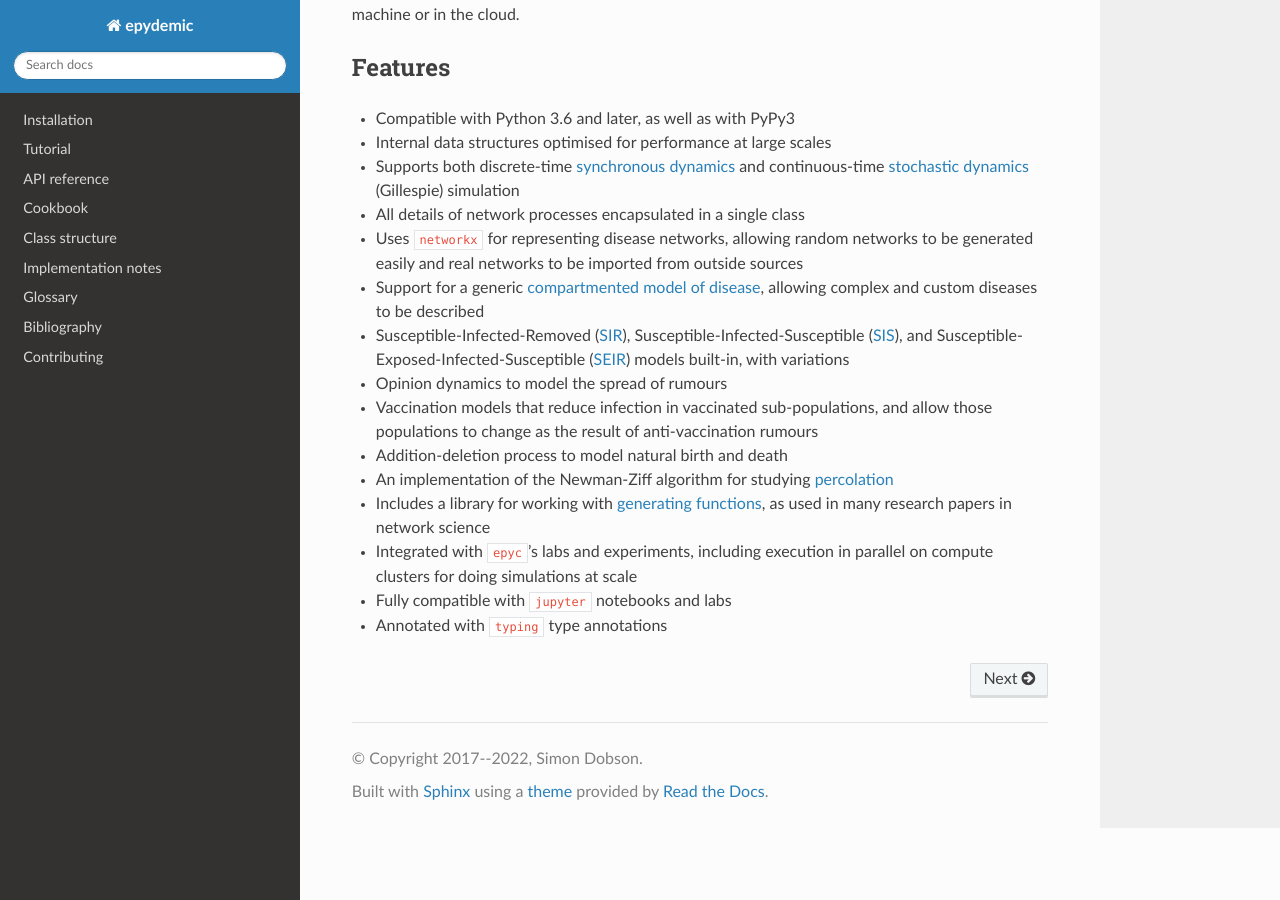
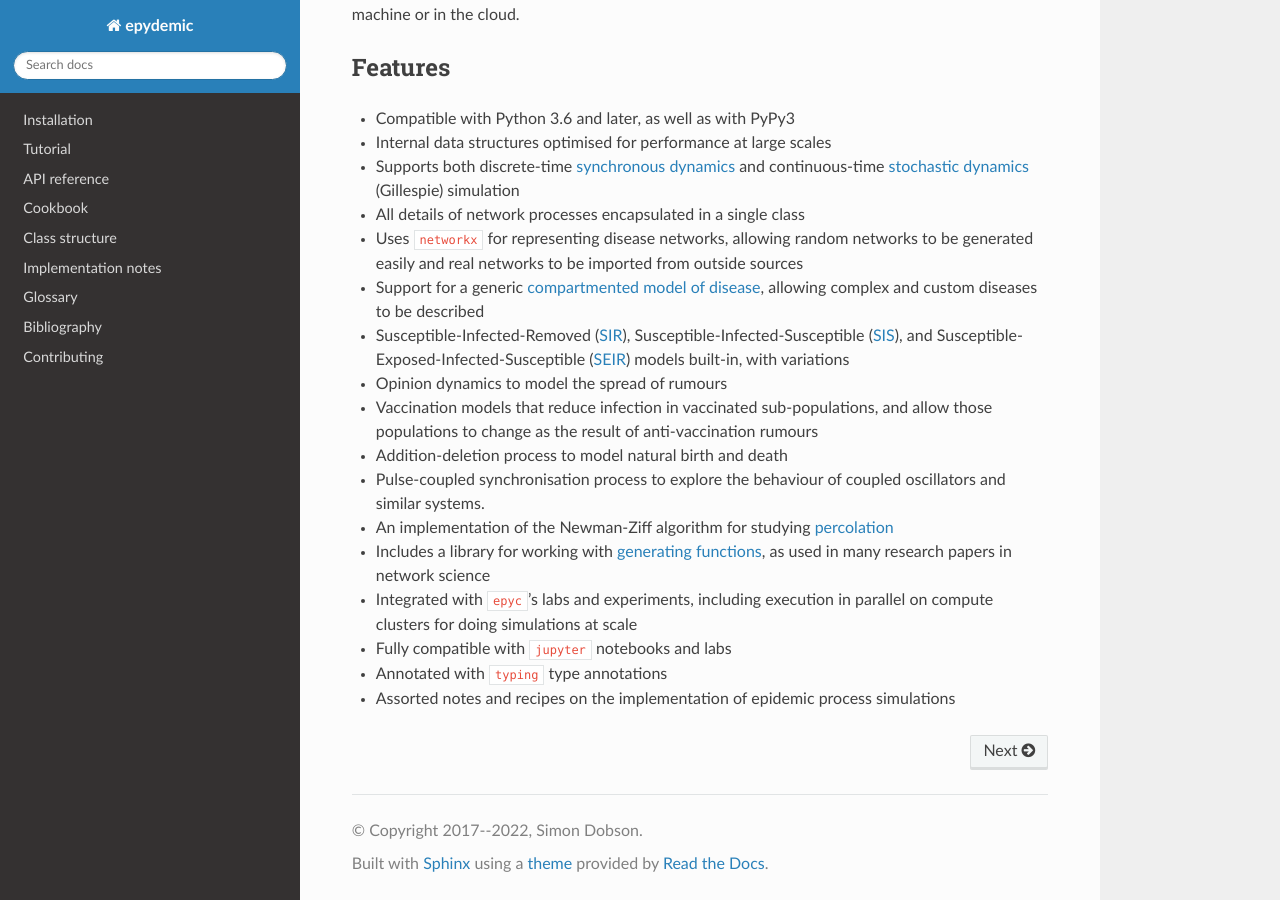
Before and after one commit to simoninireland/epydemic, a Sphinx documentation site: the page built from doc/index.rst, in a window 1280 px wide and 900 px high, scrolled down 1038 px. Built offline with Sphinx 7.4.7 and the Read the Docs theme 2.0.0, drawn with Linux system fonts in a browser that asks for light colours.

Commit message:
Added a couple more features

```diff
--- a/doc/index.rst
+++ b/doc/index.rst
@@ -60,48 +60,54 @@ on a single machine or in the cloud.
 Features
 --------
 
-* Compatible with Python 3.6 and later, as well as with PyPy3
+- Compatible with Python 3.6 and later, as well as with PyPy3
 
-* Internal data structures optimised for performance at large scales
+- Internal data structures optimised for performance at large scales
 
-* Supports both discrete-time :term:`synchronous dynamics` and
+- Supports both discrete-time :term:`synchronous dynamics` and
   continuous-time :term:`stochastic dynamics` (Gillespie) simulation
 
-* All details of network processes encapsulated in a single class
+- All details of network processes encapsulated in a single class
 
-* Uses ``networkx`` for representing disease networks, allowing random
+- Uses ``networkx`` for representing disease networks, allowing random
   networks to be generated easily and real networks to be imported
   from outside sources
 
-* Support for a generic :term:`compartmented model of disease`,
+- Support for a generic :term:`compartmented model of disease`,
   allowing complex and custom diseases to be described
 
-* Susceptible-Infected-Removed (:term:`SIR`),
+- Susceptible-Infected-Removed (:term:`SIR`),
   Susceptible-Infected-Susceptible (:term:`SIS`),
   and Susceptible-Exposed-Infected-Susceptible (:term:`SEIR`)
   models built-in, with variations
 
-* Opinion dynamics to model the spread of rumours
+- Opinion dynamics to model the spread of rumours
 
-* Vaccination models that reduce infection in vaccinated
+- Vaccination models that reduce infection in vaccinated
   sub-populations, and allow those populations to change as the result
   of anti-vaccination rumours
 
-* Addition-deletion process to model natural birth and death
+- Addition-deletion process to model natural birth and death
 
-* An implementation of the Newman-Ziff algorithm for studying
+- Pulse-coupled synchronisation process to explore the behaviour of
+  coupled oscillators and similar systems.
+
+- An implementation of the Newman-Ziff algorithm for studying
   :term:`percolation`
 
-* Includes a library for working with :term:`generating functions`, as
+- Includes a library for working with :term:`generating functions`, as
   used in many research papers in network science
 
-* Integrated with ``epyc``'s :ref:`labs <epyc:lab-class>` and
+- Integrated with ``epyc``'s :ref:`labs <epyc:lab-class>` and
   :ref:`experiments <epyc:experiment-class>`, including execution
   in parallel on compute clusters for doing simulations at scale
 
-* Fully compatible with ``jupyter`` notebooks and labs
+- Fully compatible with ``jupyter`` notebooks and labs
 
-* Annotated with ``typing`` type annotations
+- Annotated with ``typing`` type annotations
+
+- Assorted notes and recipes on the implementation of epidemic process
+  simulations
 
 
 .. toctree::
```
